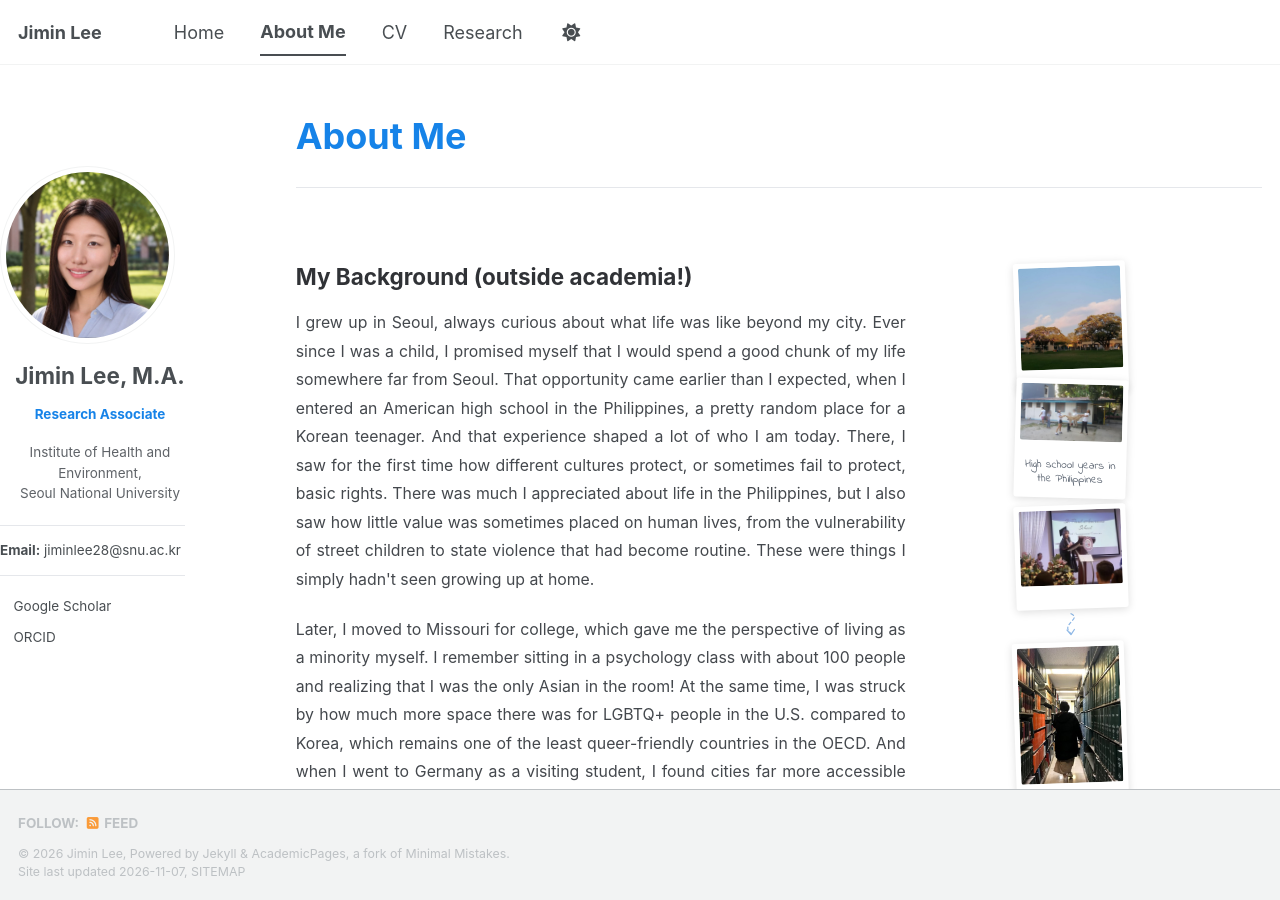
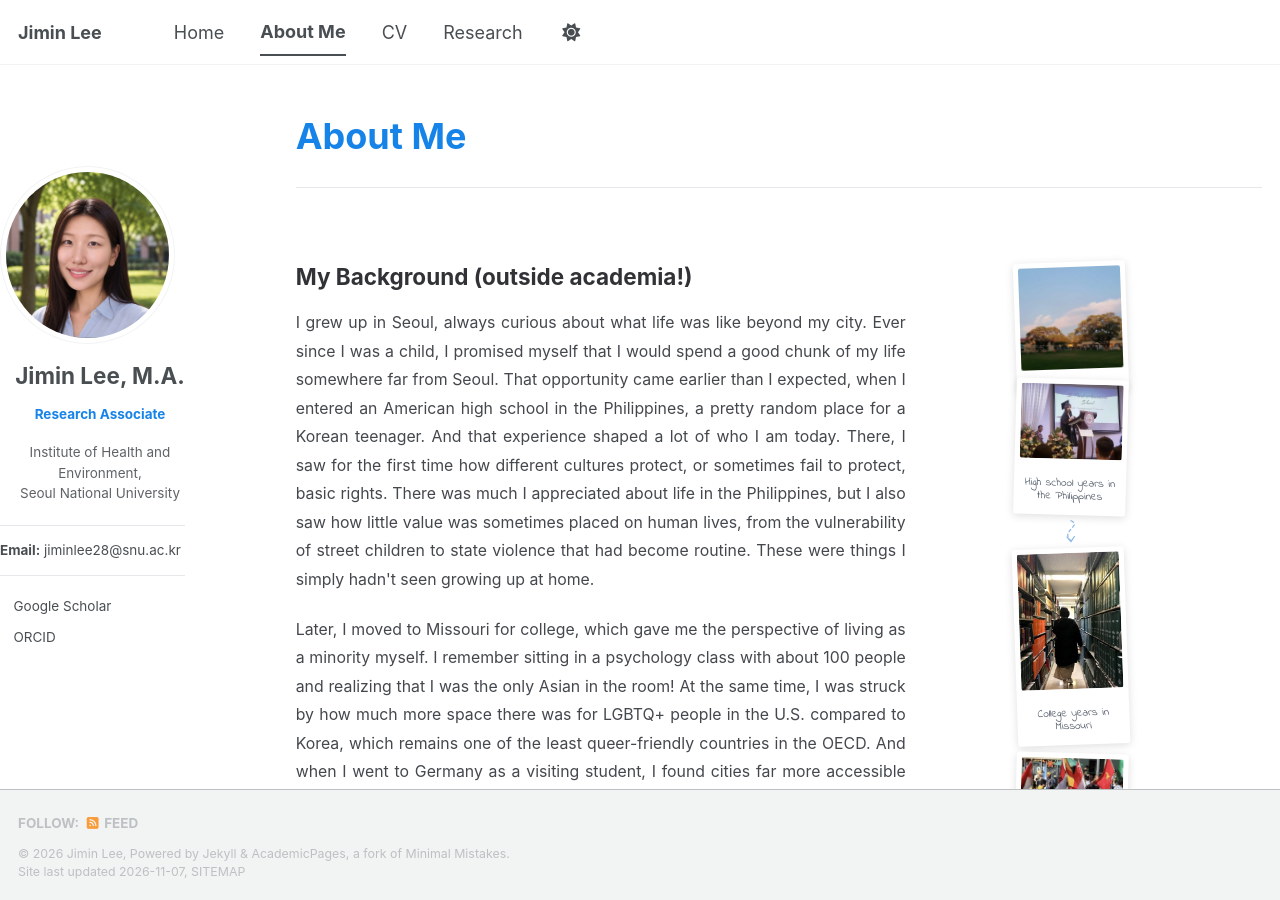
Before and after one commit to jiminlee-research/jiminlee-research.github.io, a Jekyll site: the page built from _pages/about-me.md, in a window 1280 px wide and 900 px high. Built offline with Jekyll 4.4.1, drawn with Linux system fonts in a browser that asks for light colours; a style sheet for code colours, icons or effects is not loaded.

Commit message:
Remove second Philippines photo from About Me
Co-Authored-By: Claude Opus 5.5 <noreply@anthropic.com>
Claude-Session: https://claude.ai/code/session_01PcjxNfDHwsJtJ6agebrJHV

```diff
--- a/_pages/about-me.md
+++ b/_pages/about-me.md
@@ -144,8 +144,7 @@ author_profile: true
 </section>
 <aside class="about-timeline" aria-label="Photos from my journey">
 <figure class="tl-photo tilt-l tl-pair"><img src="/images/about/ph-campus.jpg" data-lightbox="/images/about/ph-campus.jpg" alt="My high school campus in the Philippines at sunset" loading="lazy"></figure>
-<figure class="tl-photo tilt-r tl-pair"><img src="/images/about/ph-volunteer.jpg" data-lightbox="/images/about/ph-volunteer.jpg" alt="Playing with children while volunteering at a children's home in the Philippines" loading="lazy"><figcaption>High school years in the Philippines</figcaption></figure>
-<figure class="tl-photo tilt-l"><img src="/images/about/hs.jpg" data-lightbox="/images/about/hs.jpg" alt="Giving a speech at my high school commencement in the Philippines" loading="lazy"></figure>
+<figure class="tl-photo tilt-r"><img src="/images/about/hs.jpg" data-lightbox="/images/about/hs.jpg" alt="Giving a speech at my high school commencement in the Philippines" loading="lazy"><figcaption>High school years in the Philippines</figcaption></figure>
 <svg class="tl-arrow" viewBox="0 0 60 46" aria-hidden="true"><path d="M30 3 C 50 12, 10 22, 30 38" /><path d="M23 32 L30 40 L36 31" /></svg>
 <figure class="tl-photo tilt-l tl-pair"><img src="/images/about/missouri-library.jpg" data-lightbox="/images/about/missouri-library.jpg" alt="Walking through the library stacks in college in Missouri" loading="lazy"><figcaption>College years in Missouri</figcaption></figure>
 <figure class="tl-photo tilt-r"><img src="/images/about/missouri.jpg" data-lightbox="/images/about/missouri.jpg" alt="Walking in the homecoming parade in Missouri" loading="lazy"><figcaption>Walking in the homecoming parade!</figcaption></figure>
```
